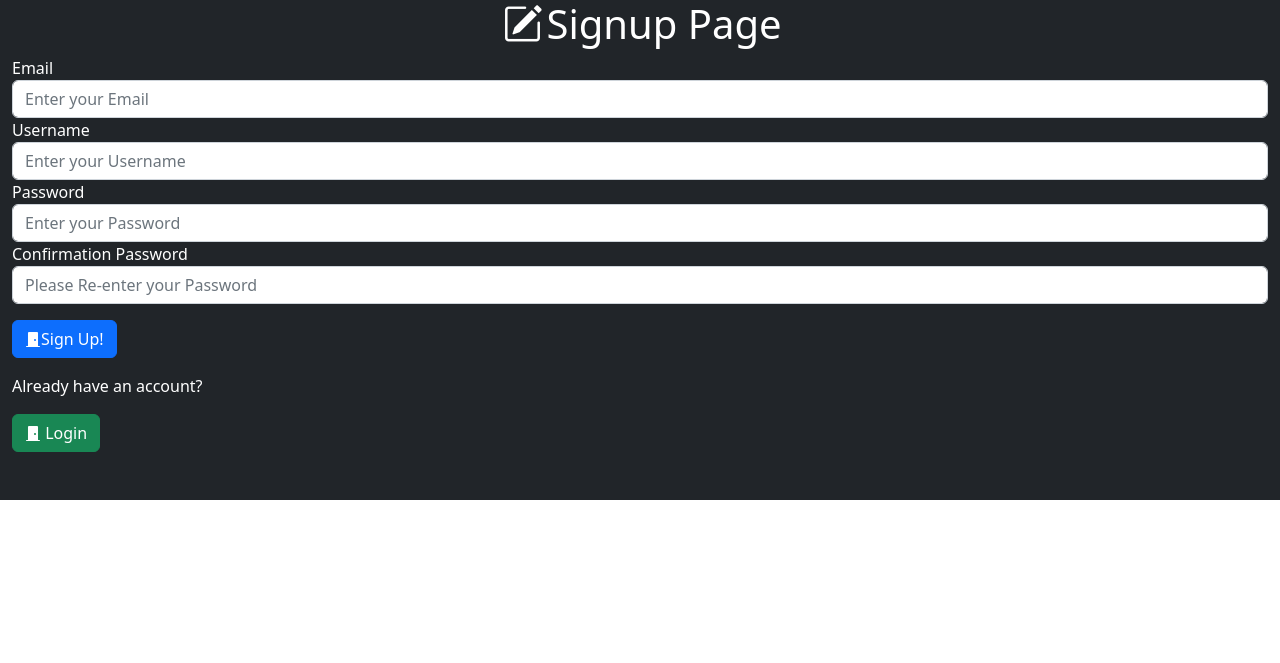
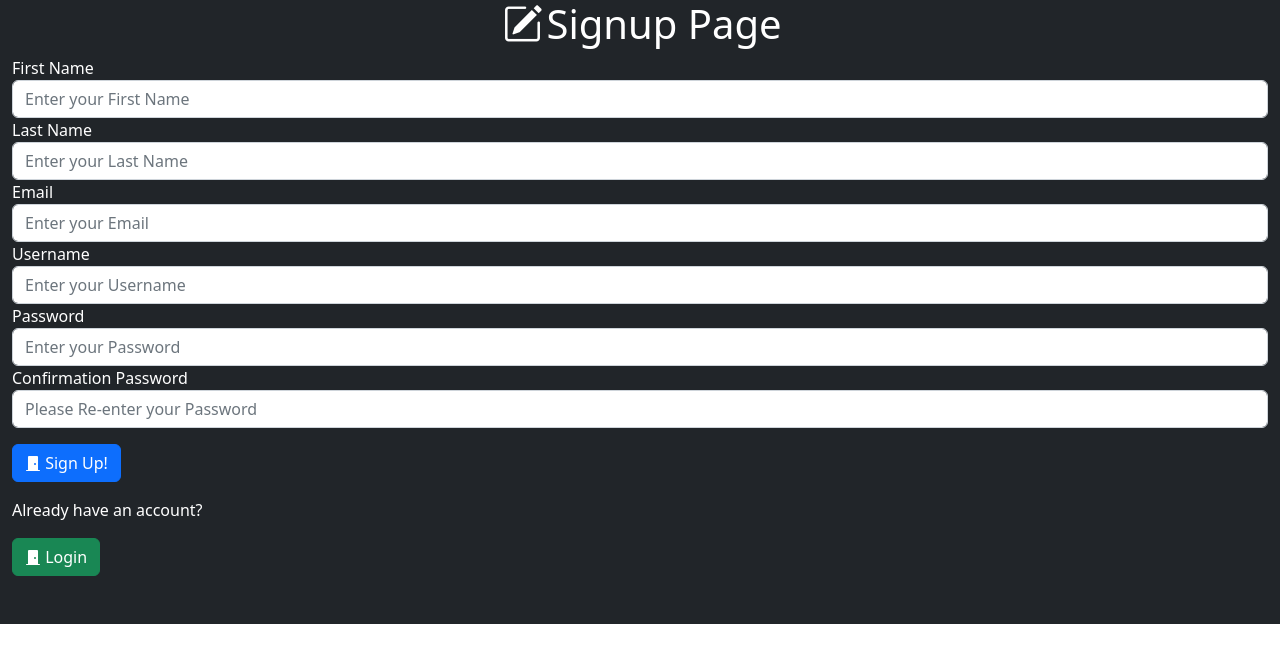
Before and after one commit to jcng75/RandomRestaurant, a Django app: page /signup in a window 1280 px wide. Shown: the top 663 px of the page. Run offline with Django 4.2, Linux system fonts and the light colour scheme.

Commit message:
Added signup functionality

```diff
--- a/src/randRest/templates/signup.html
+++ b/src/randRest/templates/signup.html
@@ -19,17 +19,21 @@
 {% endif %}
 <div class="container-xxl bg-dark mb-10">
     <h1 class="text-white text-center"><i class="bi bi-pencil-square p-1"></i>Signup Page</h1>
-    <form class="text-white" method="post" action="{% url 'signup' %}">
+    <form class="text-white" method="post">
             {% csrf_token %}
+            <label for="firstName">First Name</label>
+            <input id="firstName" name="firstName" type="text" class="form-control" placeholder="Enter your First Name">
+            <label for="lastName">Last Name</label>
+            <input id="lastName" name="lastName" type="text" class="form-control" placeholder="Enter your Last Name">
             <label for="email">Email</label>
-            <input id="email" type="text" class="form-control" placeholder="Enter your Email">
+            <input id="email" name="email" type="text" class="form-control" placeholder="Enter your Email">
             <label for="username">Username</label>
-            <input id="username" type="text" class="form-control" placeholder="Enter your Username">
+            <input id="username" name="username" type="text" class="form-control" placeholder="Enter your Username">
             <label for="password1">Password</label>
-            <input id="password1" type="password" class="form-control" placeholder="Enter your Password">
+            <input id="password1" name="password1" type="password" class="form-control" placeholder="Enter your Password">
             <label for="password2">Confirmation Password</label>
-            <input id="password2" type="password" class="form-control mb-3" placeholder="Please Re-enter your Password">
-            <button type="submit" class="btn btn-primary btn-rounded"><i class="bi bi-door-closed-fill mr-3"></i>Sign Up!</button>
+            <input id="password2" name="password2" type="password" class="form-control mb-3" placeholder="Please Re-enter your Password">
+            <button type="submit" class="btn btn-primary btn-rounded"><i class="bi bi-door-closed-fill mr-3"></i> Sign Up!</button>
     </form>
     <p class="text-white mt-3"> Already have an account?</p>
     <a class="btn btn-success rounded mb-5" href="{% url 'login' %}"> <i class="bi bi-door-closed-fill"></i> Login</a>
--- a/src/randRest/views.py
+++ b/src/randRest/views.py
@@ -1,7 +1,7 @@
 from django.shortcuts import render, redirect
 from django.contrib.auth import login
 from django.contrib import messages
-from django.contrib.auth.forms import UserCreationForm
+from django.contrib.auth.models import User, auth
 
 # Create your views here.
 
@@ -12,6 +12,30 @@ def login(request):
     return render(request, "login.html")
 
 def signup(request):
+    if request.method == "POST":
+        errors = []
+        first_name = request.POST["firstName"]
+        last_name = request.POST["lastName"]
+        username = request.POST["username"]
+        email = request.POST["email"]
+        password1 = request.POST["password1"]
+        password2 = request.POST["password2"]
+        if len(username) < 5:
+            errors.append("Username is not long enough")
+        if User.objects.filter(username=username).exists():
+            errors.append("Username is taken")
+        if User.objects.filter(email=email).exists():
+            errors.append("Email is taken")
+        if password1 != password2:
+            errors.append("Passowrds do not match")
+
+        if len(errors) > 0:
+            return render(request, "signup.html", {"messages": errors})
+
+        user = User.objects.create_user(username=username, password=password1, email=email, first_name=first_name, last_name=last_name)
+        user.save()
+        print('user created!')
+        return redirect('/home')
     return render(request, "signup.html")
 
 def home(request):
```
Also changed, not shown: src/db.sqlite3.
